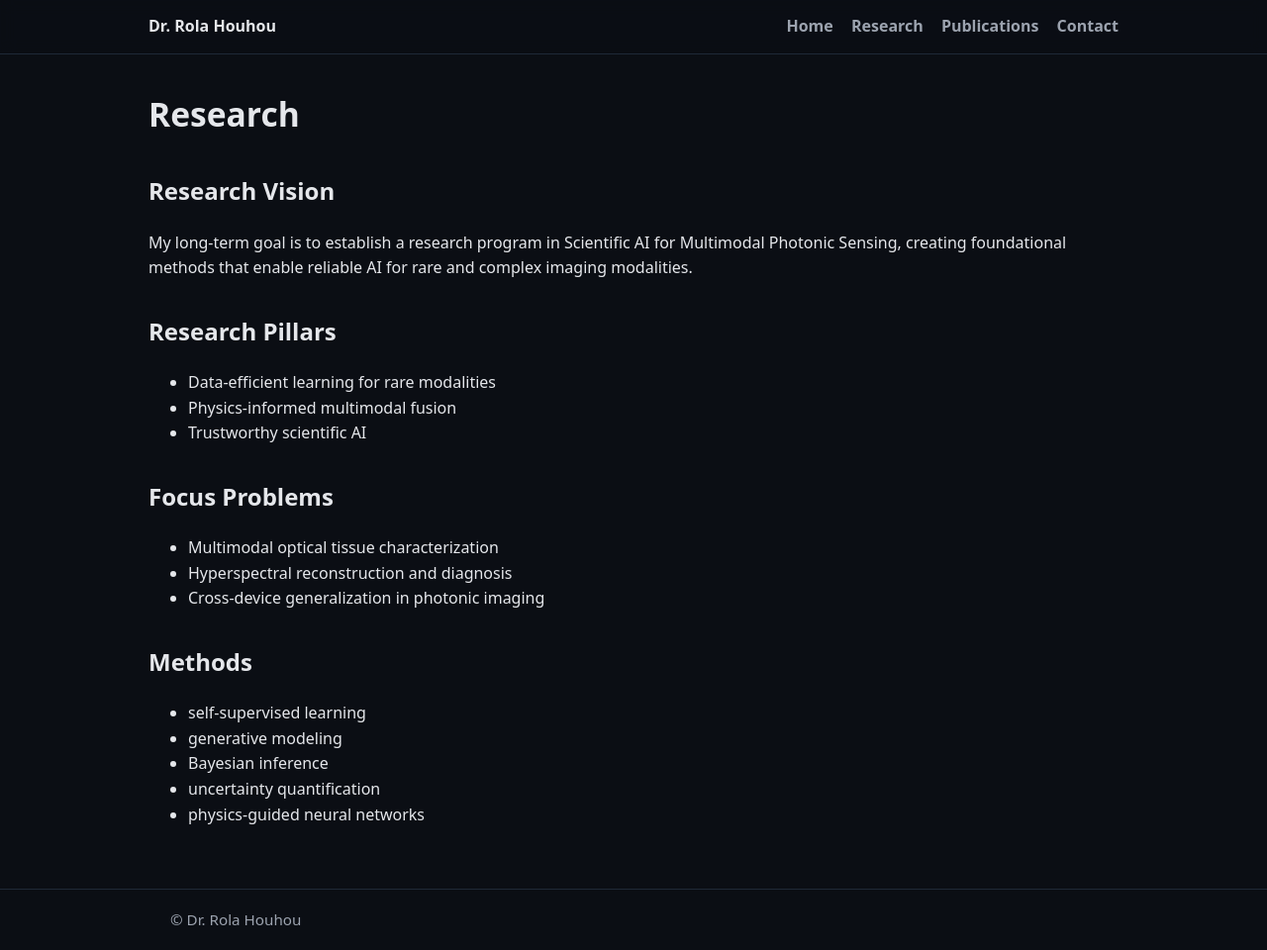
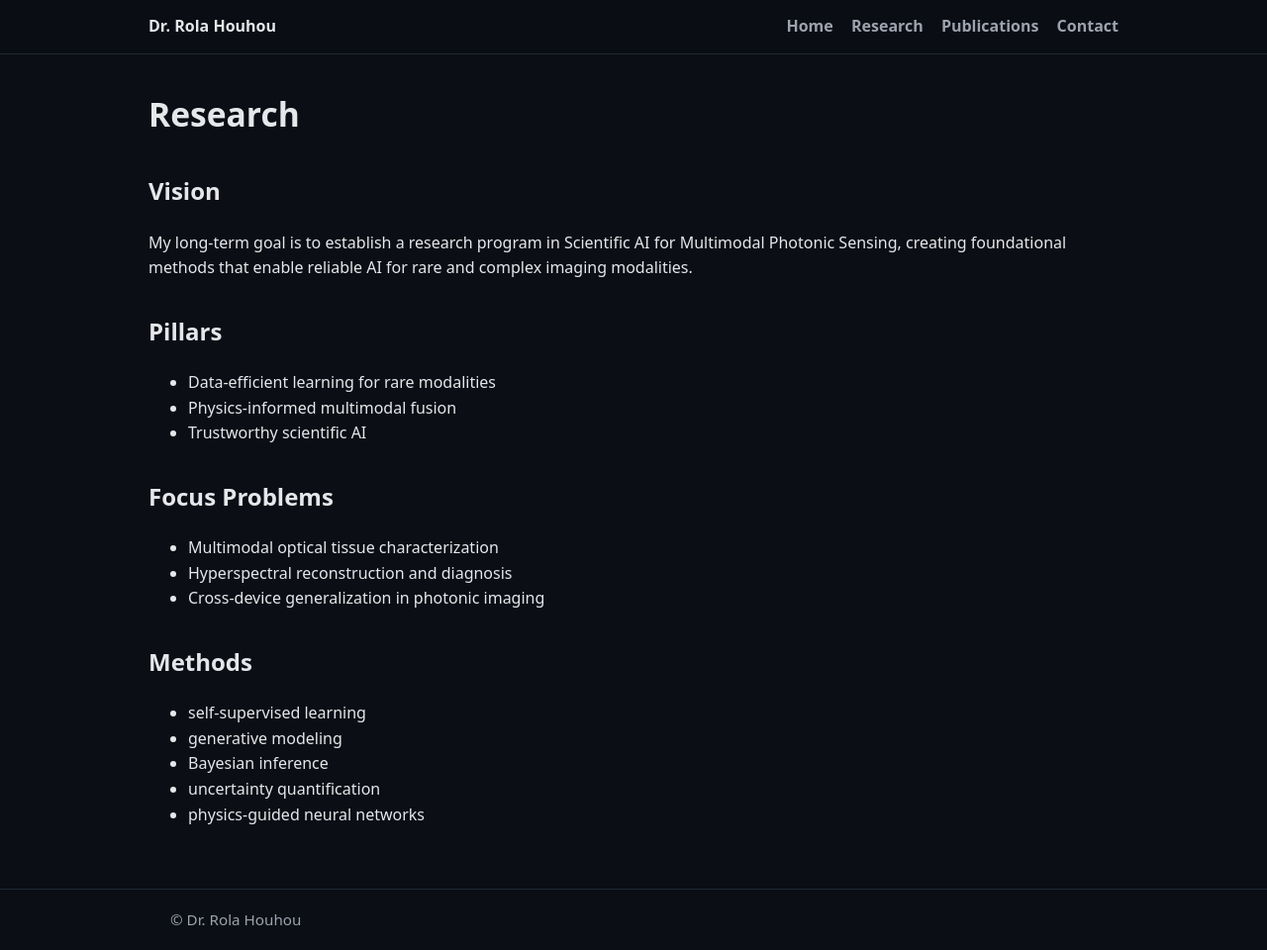
Before and after one commit to rhouhou/rhouhou.github.io, a Jekyll site: the page built from research/index.md, in a window 1280 px wide and 960 px high. Shown: the whole window at 99% size. Built offline with Jekyll 4.4.1, drawn with Linux system fonts in a browser that asks for light colours.

Commit message:
Revise section headings in research index

```diff
--- a/research/index.md
+++ b/research/index.md
@@ -5,12 +5,12 @@ title: Research
 
 # Research
 
-## Research Vision
+## Vision
 My long-term goal is to establish a research program in Scientific AI for Multimodal Photonic Sensing, creating foundational methods that enable reliable AI for rare and complex imaging modalities.
 
 
 
-## Research Pillars
+## Pillars
 - Data-efficient learning for rare modalities
 - Physics-informed multimodal fusion
 - Trustworthy scientific AI
```
